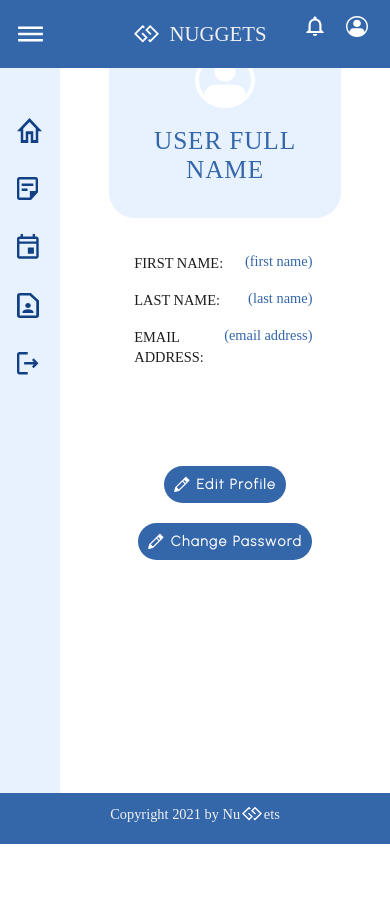
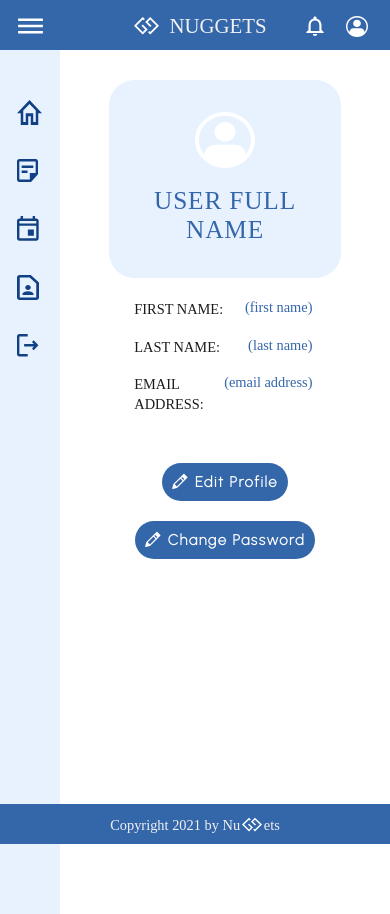
Before and after one commit to bliongosari/nuggets-personal-crm, a React (Create React App) app in the folder client/: page /user-profile in a window 390 px wide. Before the commit the page ends 844 px from the top, so only its background shows below. Built offline with nearby package versions, Linux system fonts and the light colour scheme; a web font is replaced by a local one.

Commit message:
fixed responsiveness user profile page

```diff
--- a/client/src/components/Footer/Footer.css
+++ b/client/src/components/Footer/Footer.css
@@ -12,7 +12,7 @@
 }
 
 .footerbar {
-  height: 6%;
+  height: 40px;
   width: 100%;
   background-color: var(--primary-blue);
   display: flex;
@@ -23,7 +23,7 @@
   text-align: center;
   justify-content: center;
   position: absolute;
-  z-index: 100;
+  z-index: 2;
 }
 
 .footerbar h1 {
--- a/client/src/components/Home/Home.css
+++ b/client/src/components/Home/Home.css
@@ -12,7 +12,7 @@
 
 .home {
     margin-left: 60px;
-    margin-top: 70px;
+    margin-top: 80px;
 }
 
 .summary-container {
@@ -102,18 +102,19 @@
     letter-spacing: 1px;
     align-items: right;
     margin-bottom: auto;
+    right: 0;
 }
 
 .current-events img {
-    width: 2vh;
+    width: 3vh;
     margin-top: auto;
     margin-bottom: auto;
 }
 
 .line {
     width: 90%;
-    margin-top: 5px;
-    margin-bottom: 5px;
+    margin-top: 1.5vh;
+    margin-bottom: 1.5vh;
 }
 
 .new-contacts {
@@ -191,18 +192,30 @@
 
 @media screen and (max-width:550px) {
     .next {
-        padding-left: 5px;
+        padding-left: 1px;
         transition: 0.2s ease;
     }
 
     .next:hover {
-        padding-left:8px;
+        padding-left: 2px;
         transition: 0.2s ease;
     }
 
     .square {
         margin-left: 20%;
         transition: 0.2s ease;
+    }
+
+    .new-contacts h2 {
+        padding-left: 0px;
+    }
+
+    .new-contacts h3 {
+        padding-left: 0px;
+    }
+
+    .current-events img {
+        width: 2vh;
     }
 }
 
@@ -221,11 +234,6 @@
         margin-left: 37%;
         transition: 0.2s ease;
     }
-
-    .current-events h3 {
-        font-size: 0.5vh;
-    }
-
 }
 
 @media screen and (min-width:864px) and (max-width: 1080px) {
--- a/client/src/components/Navbar/Navbar.css
+++ b/client/src/components/Navbar/Navbar.css
@@ -14,13 +14,13 @@
 }
 
 .navbar {
-  height: 8%;
+  height: 50px;
   width: 100%;
   background-color: var(--primary-blue);
   display: flex;
   flex-direction: row;
   position: absolute;
-  z-index: 100;
+  z-index: 2;
 }
 
 .title-welcome {
@@ -35,7 +35,6 @@
 
 .logo-welcome {
   margin-left: 5%;
-  z-index: 1000;
 }
 
 .title-home {
@@ -64,6 +63,7 @@
   border: none;
   cursor: pointer;
   width: 25px;
+  z-index: 10;
 }
 
 .notif-button {
@@ -161,11 +161,11 @@ hr {
 }
 
 .sidebar {
-  height: 86%;
+  height: 100%;
   width: 60px;
   background-color: var(--fifth-blue);
   position: absolute;
-  top: 8%;
+  top: 50px;
   left: 0;
   overflow-x: hidden;
   padding-top: 20px;
@@ -173,12 +173,12 @@ hr {
 }
 
 .sidebar1 {
-  height: 86%;
+  height: 100%;
   width: 150px;
   background-color: var(--fifth-blue);
   overflow: hidden;
   position: fixed;
-  top: 8%;
+  top: 50px;
   left: 0;
   overflow-x: hidden;
   padding-top: 20px;
--- a/client/src/components/UserProfile/UserProfile.css
+++ b/client/src/components/UserProfile/UserProfile.css
@@ -15,6 +15,7 @@
 
 .user-profile {
     margin-left: 60px;
+    margin-top: 80px;
 }
 
 .background {
@@ -56,10 +57,9 @@
     grid-column-gap: 5% 5%;
     grid-template-columns: 45% 45%;
     row-gap: 3px;
-    margin-top: 30px;
+    margin-top: 2vh;
     margin-left:22.5%;
     margin-right:auto;
-    margin-bottom: 50px;
     max-width: 60%;
 }
 
@@ -98,13 +98,13 @@
 .button {
     font-family: var(--button-font);
     background-color: var(--primary-blue);
-    border-radius: 35px;
+    border-radius: 30px;
     color: white;
     padding: 10px 10px;
     text-align: center;
     border: none;
     display: inline-block;
-    font-size: 14px;
+    font-size: 1.75vh;
     font-weight: bolder;
     letter-spacing: 1.5px;
     cursor: pointer;
@@ -113,13 +113,13 @@
 .button1 {
     font-family: var(--button-font);
     background-color: var(--primary-blue);
-    border-radius: 35px;
+    border-radius: 30px;
     color: white;
     padding: 10px 10px;
     text-align: center;
     border: none;
     display: inline-block;
-    font-size: 14px;
+    font-size: 1.75vh;
     font-weight: bolder;
     letter-spacing: 1.5px;
     cursor: pointer;
@@ -153,7 +153,7 @@
 
 .box {
     position: relative;
-    width: 400px;
+    width: 50%;
     margin: 0 auto;
     height: auto;
     margin-top: calc(100vh - 85vh - 20px);
@@ -161,7 +161,7 @@
     border-radius: 25px;
     padding: 2vh;
     overflow: visible;
-    padding-bottom: 50px;
+    padding-bottom: 20px;
 }
 
 .popup-text {
@@ -170,7 +170,7 @@
     font-weight: 50;
     padding-top: 1vh;
     padding-bottom: 1vh;
-    padding-left: 2vh;
+    padding-left: 10px;
     background-color: white;
     opacity: 50%;
     border: solid;
@@ -178,7 +178,7 @@
     border-width: 2px;
     color: var(--primary-black);
     text-align: left;
-    margin-left: 20.5px;
+    margin-left: 4.5%;
     margin-right: auto;
     margin-top: 2vh;
     width: 85%;
@@ -207,7 +207,7 @@
 }
 
 .centered-button {
-    margin-top: 50px;
+    margin-top: 6vh;
     display: flex;
     justify-content: center;
     align-items: center;
@@ -223,8 +223,8 @@
 
     .user-image {
         margin-top: 15px;
-        max-width: 150px;
-        max-height: 150px;
+        max-width: 100px;
+        max-height: 100px;
     }
 
     .user-full-name {
@@ -232,13 +232,17 @@
         font-size: 150%;
     }
 
-    .user-data-spec .user-data {
-        font-size: 200%;
+    .box {
+        max-width: 400px;
     }
 }
 
 @media screen and (max-width: 600px) {
     .grid-container {
-        margin-bottom: 90px;
+        margin-bottom: 40px;
+    }
+
+    .popup-text {
+        font-size: 1.5vh;
     }
 }
```
